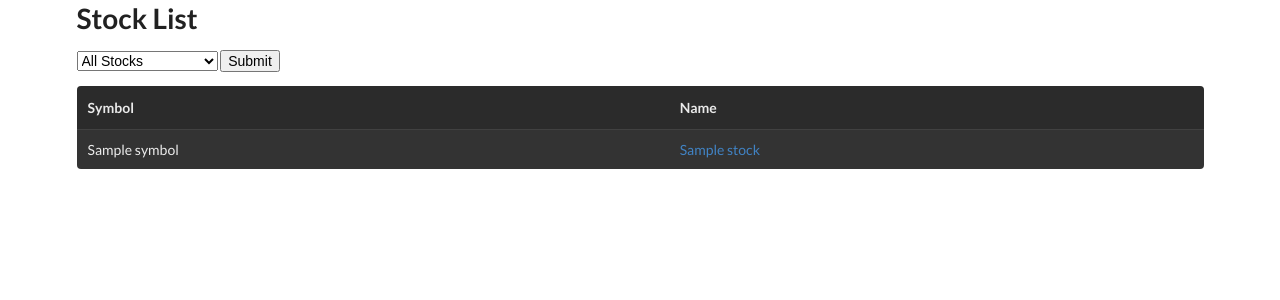
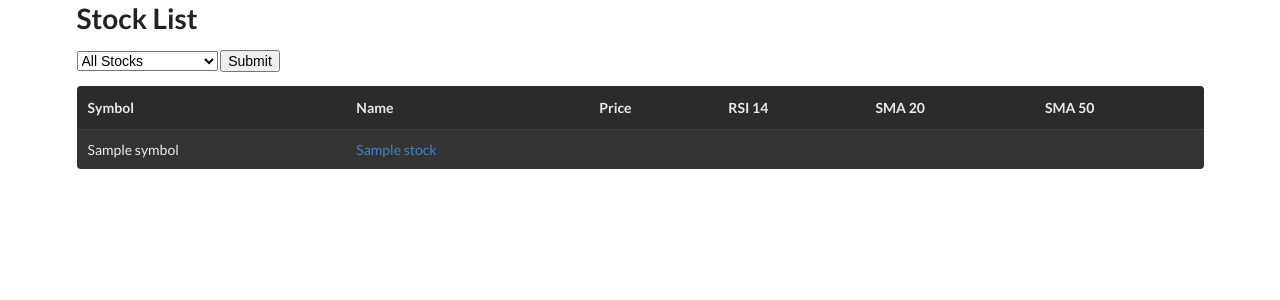
Before and after one commit to 3threes3/get-rich-or-try-again, a FastAPI app: template templates/index.html in a window 1280 px wide. Shown: the top 300 px of the page. Run offline with FastAPI, Linux system fonts and the light colour scheme; the template is opened without the code that fills it: most values are stand-ins (such as "Sample title", 1, 10 or a date in 2020).

Commit message:
Added indicators for multiple metrics showing in the index page

```diff
--- a/create_db.py
+++ b/create_db.py
@@ -23,6 +23,9 @@ cursor.execute("""
         low NOT NULL,
         close NOT NULL,
         volume NOT NULL,
+        sma_20,
+        sma_50,
+        rsi_14,
         FOREIGN KEY (stock_id) REFERENCES stock (id)
     )
 """)
--- a/main.py
+++ b/main.py
@@ -43,7 +43,18 @@ def index(request: Request):
 
     rows = cursor.fetchall()
 
-    return templates.TemplateResponse("index.html", {"request": request, "stocks": rows})
+    cursor.execute("""
+        select symbol, rsi_14, sma_20, sma_50, close
+        from stock join stock_price on stock_price.stock_id = stock.id
+        where date = ?
+    """, ((date.today() - timedelta(days=3)).isoformat(),))
+
+    indicator_rows = cursor.fetchall()
+    indicator_values = {}
+    for row in indicator_rows:
+        indicator_values[row['symbol']] = row
+
+    return templates.TemplateResponse("index.html", {"request": request, "stocks": rows, "indicator_values": indicator_values})
 
 @app.get("/stock/{symbol}")
 def stock_detail(request: Request, symbol):
--- a/templates/index.html
+++ b/templates/index.html
@@ -22,6 +22,10 @@
                 <tr>
                     <th>Symbol</th>
                     <th>Name</th>
+                    <th>Price</th>
+                    <th>RSI 14</th>
+                    <th>SMA 20</th>
+                    <th>SMA 50</th>
                 </tr>
                 </thead>
                 <tbody>
@@ -29,6 +33,24 @@
                     <tr>
                         <td>{{ stock.symbol }}</td>
                         <td><a href="/stock/{{ stock.symbol }}">{{ stock.name }}</a></td>
+                        {% if indicator_values[stock.symbol] %}
+                            <td>{{ indicator_values[stock.symbol].close }}</td>
+                            {% if indicator_values[stock.symbol].rsi_14 %}
+                                <td> {{ (indicator_values[stock.symbol].rsi_14)|round(2) }} </td>
+                            {% else %}
+                                <td>N/A</td>
+                            {% endif %}
+                            {% if indicator_values[stock.symbol].sma_20 %}
+                                <td>{{ (indicator_values[stock.symbol].sma_20)|round(2) }}</td>
+                            {% else %}
+                                <td>N/A</td>
+                            {% endif %}
+                            {% if indicator_values[stock.symbol].sma_50 %}
+                                <td>{{ (indicator_values[stock.symbol].sma_50)|round(2) }}</td>
+                            {% else %}
+                                <td>N/A</td>
+                            {% endif %}
+                        {% endif %}
                     </tr>
                     {% endfor %}
                 </tbody>
```
Also changed, not shown: populate_prices.py (+16 -3 lines), app.db (deleted).
